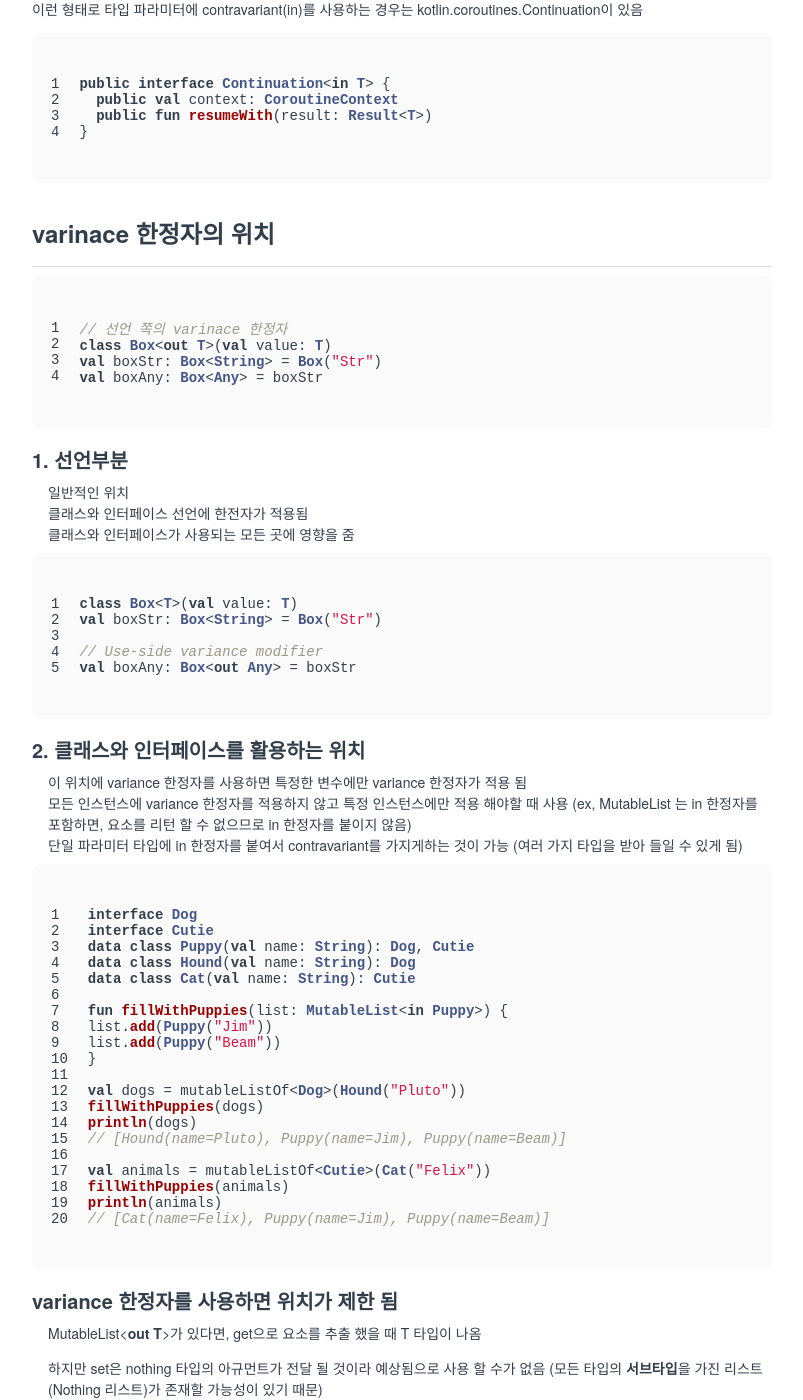
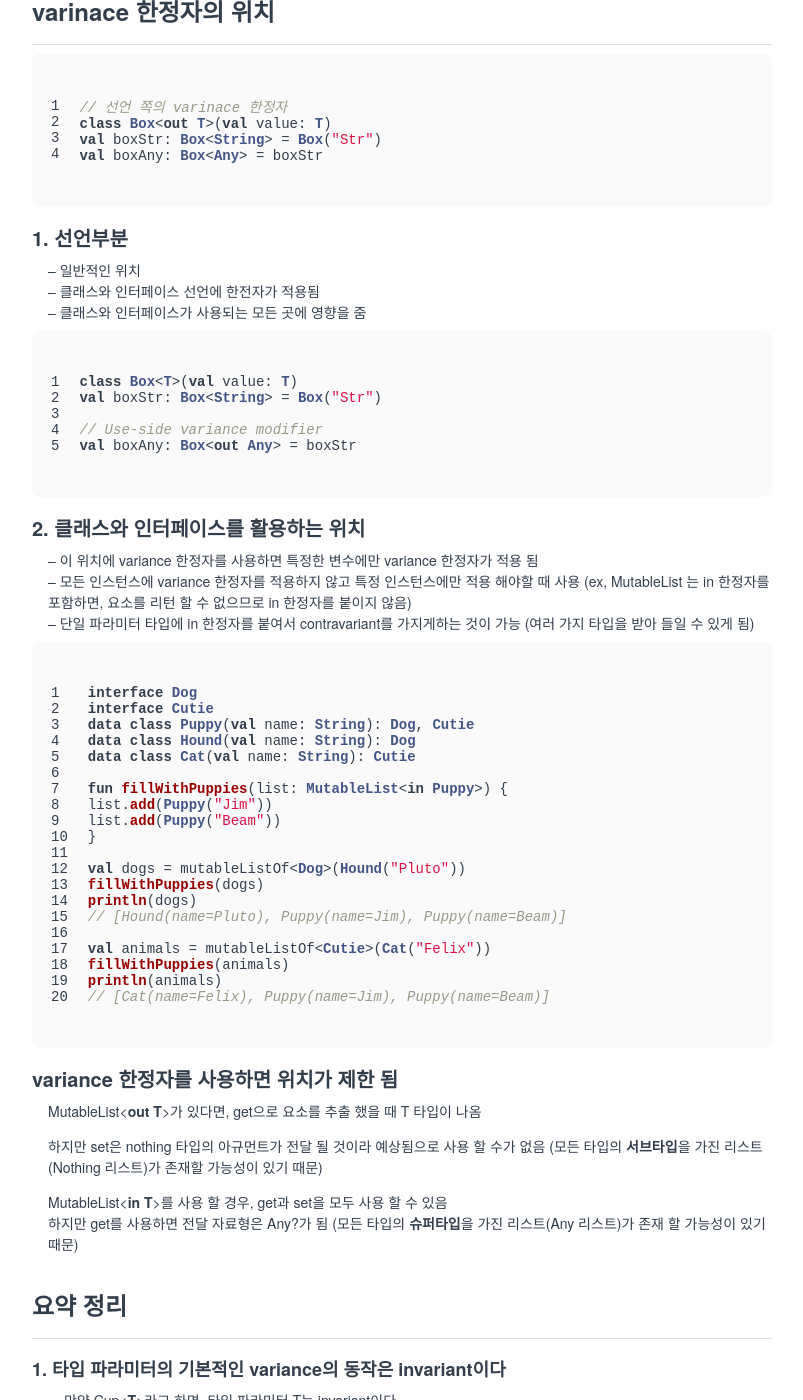
Before and after one commit to gripcorp/devblog, a Jekyll site: the page built from _posts/2022-06-14-24-Consider-variance-for-generic-types.md, in a window 1280 px wide and 1400 px high, scrolled down 8294 px. Shown: the whole window, without its empty margins (238-1041 px from the left). Built offline with Jekyll 4.4.1, drawn with Linux system fonts in a browser that asks for light colours; some of the changed text lies outside the part shown.

````diff
--- a/_posts/2022-06-14-24-Consider-variance-for-generic-types.md
+++ b/_posts/2022-06-14-24-Consider-variance-for-generic-types.md
@@ -328,9 +321,9 @@ val boxAny: Box<Any> = boxStr
 ```
 
 ### 1. 선언부분
-- 일반적인 위치
-- 클래스와 인터페이스 선언에 한전자가 적용됨
-- 클래스와 인터페이스가 사용되는 모든 곳에 영향을 줌
+- -- 일반적인 위치
+- -- 클래스와 인터페이스 선언에 한전자가 적용됨
+- -- 클래스와 인터페이스가 사용되는 모든 곳에 영향을 줌
 
 ```kotlin
 class Box<T>(val value: T)
@@ -341,10 +334,10 @@ val boxAny: Box<out Any> = boxStr
 ```
 
 ### 2. 클래스와 인터페이스를 **활용하는 위치**
-- 이 위치에 variance 한정자를 사용하면 특정한 변수에만 variance 한정자가 적용 됨
-- 모든 인스턴스에 variance 한정자를 적용하지 않고 특정 인스턴스에만 적용 해야할 때 사용
+- -- 이 위치에 variance 한정자를 사용하면 특정한 변수에만 variance 한정자가 적용 됨
+- -- 모든 인스턴스에 variance 한정자를 적용하지 않고 특정 인스턴스에만 적용 해야할 때 사용
   (ex, MutableList 는 in 한정자를 포함하면, 요소를 리턴 할 수 없으므로 in 한정자를 붙이지 않음)
-- 단일 파라미터 타입에 in 한정자를 붙여서 contravariant를 가지게하는 것이 가능
+- -- 단일 파라미터 타입에 in 한정자를 붙여서 contravariant를 가지게하는 것이 가능
   (여러 가지 타입을 받아 들일 수 있게 됨)
 
 ```kotlin
````
Also changed, not shown: other parts of _posts/2022-06-14-24-Consider-variance-for-generic-types.md (+0 -7 lines).
